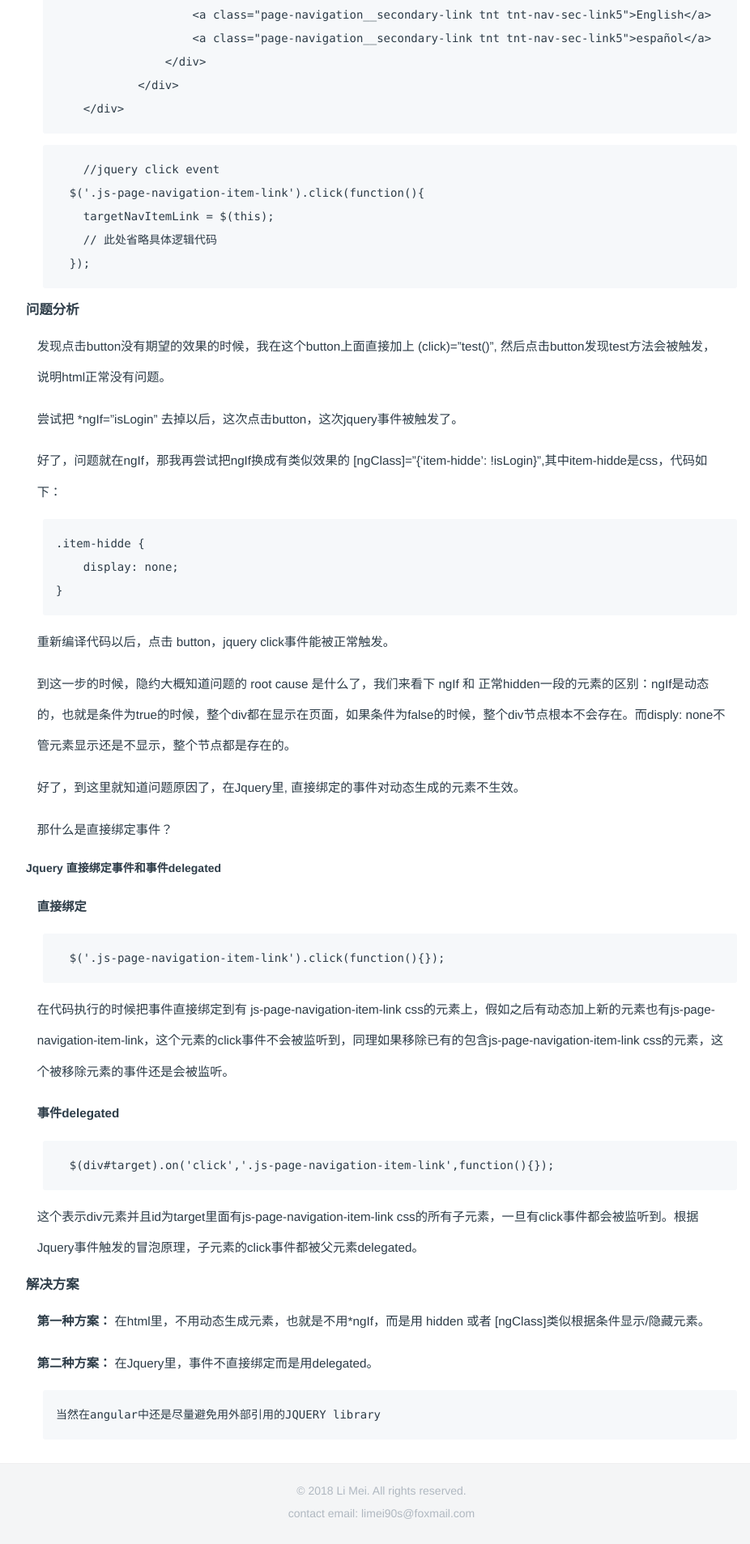
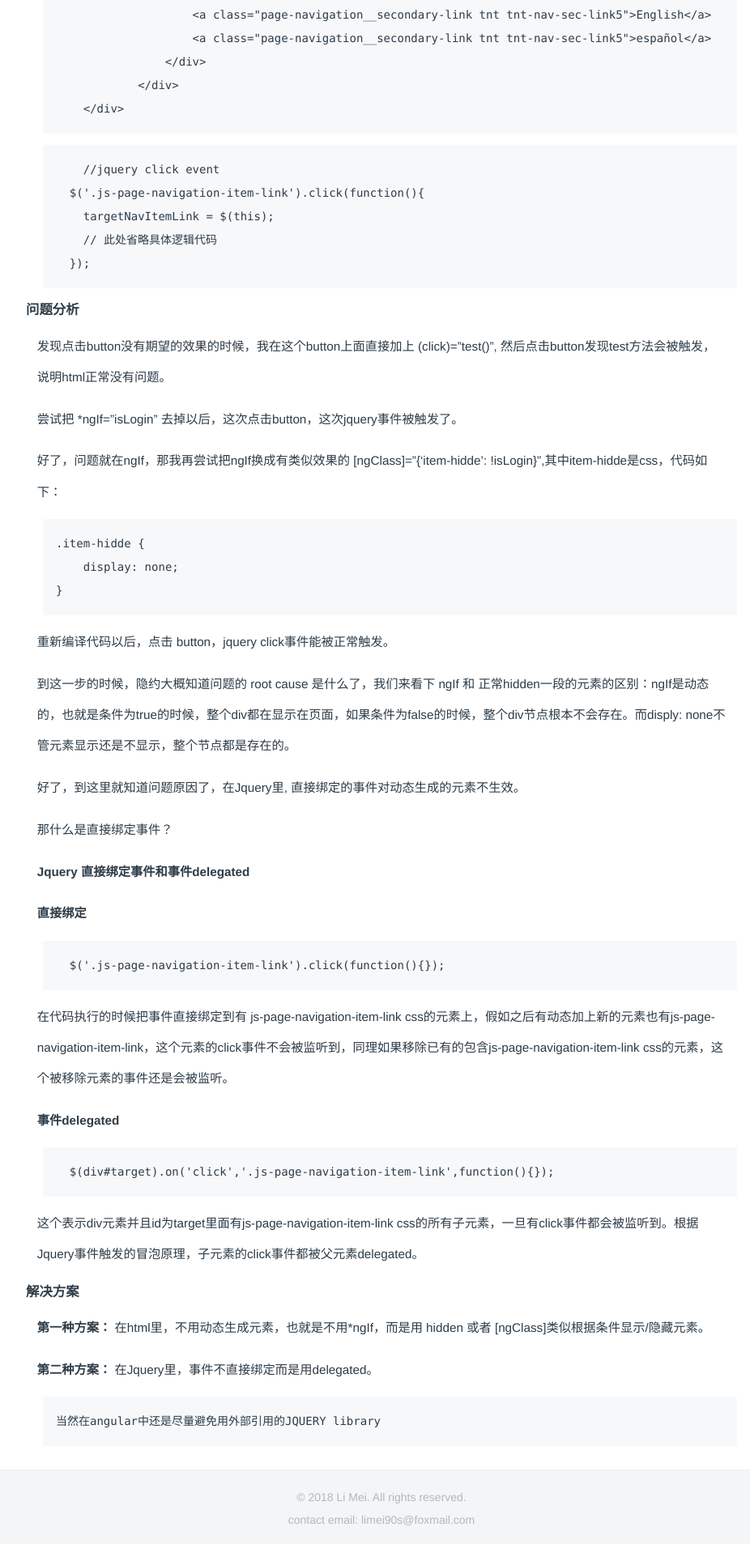
Before and after one commit to LiMeii/LiMeii.github.io, a Jekyll site: the page built from _posts/2018-10-18-issues-jqueryevent-notworking-with-ngIf.md, in a window 1280 px wide. Shown: the part 733-2640 px from the top of the page at 81% size, without its empty margins (177-1103 px from the left). Built offline with Jekyll 4.4.1, drawn with Linux system fonts in a browser that asks for light colours.

````diff
--- a/_posts/2018-10-18-issues-jqueryevent-notworking-with-ngIf.md
+++ b/_posts/2018-10-18-issues-jqueryevent-notworking-with-ngIf.md
@@ -71,7 +71,9 @@ layout: post
 
 那什么是直接绑定事件？
 
-#### Jquery 直接绑定事件和事件delegated
+
+**Jquery 直接绑定事件和事件delegated**
+
 
 **直接绑定**
 ```js
````
